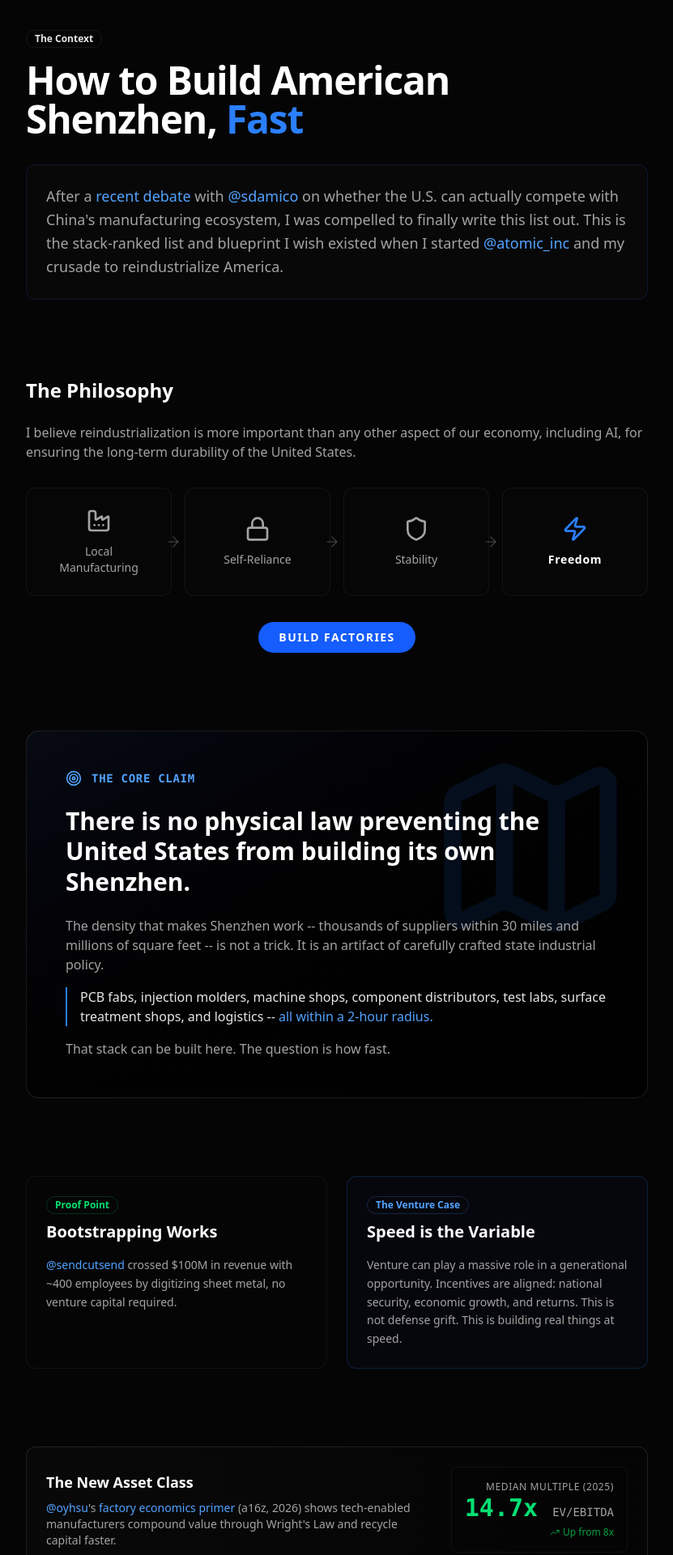
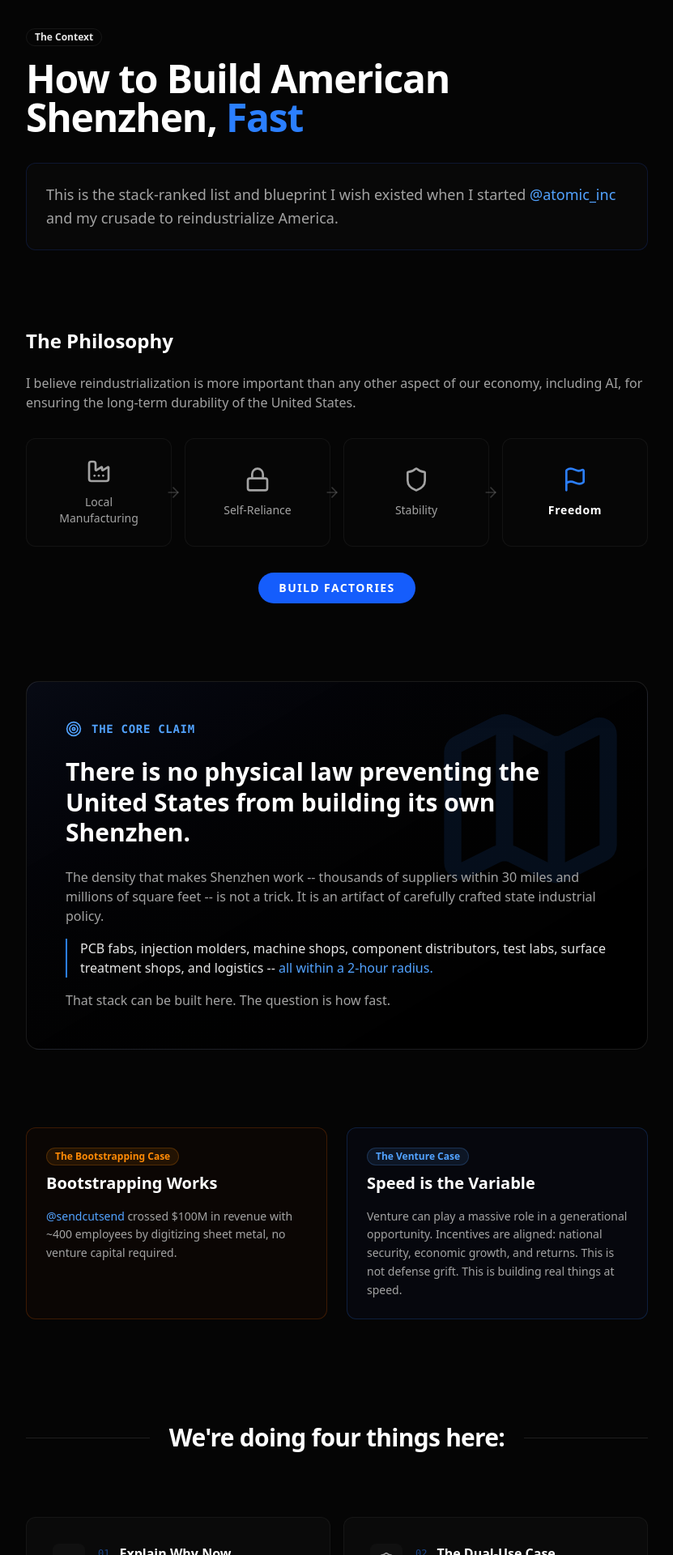
Before and after one commit to eliotmortimore/Make-America-Shenzhen, a Next.js app in the folder american-shenzhen/: page / in a window 1280 px wide. Shown: the part 880-2800 px from the top of the page at 81% size, without its empty margins (224-1055 px from the left). Built offline with nearby package versions, Linux system fonts and the light colour scheme.

Commit message:
Enhance UI: sticky sidebar, hero updates, and intro section refinements

```diff
--- a/american-shenzhen/app/page.tsx
+++ b/american-shenzhen/app/page.tsx
@@ -8,20 +8,24 @@ import { MarketValidation } from "@/components/features/market-validation";
 import { CompanyDirectory } from "@/components/features/company-directory";
 import { SourcesList } from "@/components/features/sources-list";
 import { Hero } from "@/components/features/hero";
+import { SectionTracker } from "@/components/ui/section-tracker";
 
 export default function Home() {
   return (
     <main className="min-h-screen bg-background selection:bg-blue-500/30 selection:text-blue-200">
       <Hero />
+      <SectionTracker />
 
       <Section className="pt-24 pb-12">
-        <ThesisIntro />
+        <div id="intro">
+          <ThesisIntro />
+        </div>
 
         <div className="mt-32" id="thesis">
           <SpeedThesis />
         </div>
 
-        <div className="mt-32">
+        <div className="mt-32" id="dual-use">
           <DualUseImperative />
         </div>
 
@@ -35,15 +39,15 @@ export default function Home() {
           <IndustryStackRank />
         </div>
 
-        <div className="mt-32">
+        <div className="mt-32" id="blueprint">
           <SupplyChainBlueprint />
         </div>
 
-        <div className="mt-32">
+        <div className="mt-32" id="market">
           <MarketValidation />
         </div>
 
-        <div className="mt-32">
+        <div className="mt-32" id="directory">
           <CompanyDirectory />
           <SourcesList />
         </div>
--- a/american-shenzhen/components/features/hero.tsx
+++ b/american-shenzhen/components/features/hero.tsx
@@ -44,12 +44,6 @@ export function Hero() {
             >
               View the Stack Rank
             </a>
-            <a
-              href="#thesis"
-              className="border border-neutral-800 text-white px-8 py-5 font-bold text-sm tracking-[0.1em] hover:bg-white/5 hover:border-white/20 transition-all uppercase inline-flex items-center justify-center min-w-[200px]"
-            >
-              Read the Thesis
-            </a>
           </div>
         </motion.div>
       </div>
--- a/american-shenzhen/components/features/thesis-intro.tsx
+++ b/american-shenzhen/components/features/thesis-intro.tsx
@@ -1,7 +1,7 @@
 "use client";
 
 import { motion } from "framer-motion";
-import { Factory, Shield, Lock, Zap, ArrowRight, BarChart3, Map, Target, TrendingUp, Layers } from "lucide-react";
+import { Factory, Shield, Lock, Flag, ArrowRight, BarChart3, Map, Target, TrendingUp, Layers } from "lucide-react";
 import { Card } from "@/components/ui/card";
 import { Badge } from "@/components/ui/badge";
 import { cn } from "@/lib/utils";
@@ -11,7 +11,7 @@ export function ThesisIntro() {
     { icon: Factory, label: "Local Manufacturing", arrow: true },
     { icon: Lock, label: "Self-Reliance", arrow: true },
     { icon: Shield, label: "Stability", arrow: true },
-    { icon: Zap, label: "Freedom", arrow: false },
+    { icon: Flag, label: "Freedom", arrow: false },
   ];
 
   const fourThings = [
@@ -54,7 +54,7 @@ export function ThesisIntro() {
 
         <Card className="bg-secondary/20 border-blue-900/30">
           <p className="text-lg text-muted-foreground leading-relaxed">
-            After a <a href="https://x.com/ti_morse/status/2027437376256315497?s=20" className="text-blue-400 hover:text-blue-300 transition-colors" target="_blank" rel="noopener noreferrer">recent debate</a> with <a href="https://x.com/@sdamico" className="text-blue-400 hover:text-blue-300 transition-colors" target="_blank" rel="noopener noreferrer">@sdamico</a> on whether the U.S. can actually compete with China&apos;s manufacturing ecosystem, I was compelled to finally write this list out. This is the stack-ranked list and blueprint I wish existed when I started <a href="https://x.com/@atomic_inc" className="text-blue-400 hover:text-blue-300 transition-colors" target="_blank" rel="noopener noreferrer">@atomic_inc</a> and my crusade to reindustrialize America.
+            This is the stack-ranked list and blueprint I wish existed when I started <a href="https://x.com/@atomic_inc" className="text-blue-400 hover:text-blue-300 transition-colors" target="_blank" rel="noopener noreferrer">@atomic_inc</a> and my crusade to reindustrialize America.
           </p>
         </Card>
       </div>
@@ -123,9 +123,9 @@ export function ThesisIntro() {
 
       {/* Venture Case & Economics */}
       <div className="grid grid-cols-1 lg:grid-cols-2 gap-6">
-        <Card className="space-y-4 bg-secondary/5 border-white/5">
+        <Card className="space-y-4 bg-orange-950/10 border-orange-500/20">
           <div className="flex items-center gap-2 mb-2">
-            <Badge variant="outline" className="text-green-400 border-green-400/20">Proof Point</Badge>
+            <Badge variant="outline" className="text-orange-400 border-orange-400/20 bg-orange-400/10">The Bootstrapping Case</Badge>
           </div>
           <h4 className="text-xl font-semibold text-white">Bootstrapping Works</h4>
           <p className="text-sm text-muted-foreground leading-relaxed">
@@ -135,7 +135,7 @@ export function ThesisIntro() {
 
         <Card className="space-y-4 bg-blue-950/10 border-blue-500/20">
           <div className="flex items-center gap-2 mb-2">
-            <Badge variant="outline" className="text-blue-400 border-blue-400/20">The Venture Case</Badge>
+            <Badge variant="outline" className="text-blue-400 border-blue-400/20 bg-blue-400/10">The Venture Case</Badge>
           </div>
           <h4 className="text-xl font-semibold text-white">Speed is the Variable</h4>
           <p className="text-sm text-muted-foreground leading-relaxed">
@@ -144,29 +144,16 @@ export function ThesisIntro() {
         </Card>
       </div>
 
-      <Card className="bg-gradient-to-r from-secondary/20 to-transparent border-white/10">
-        <div className="flex flex-col md:flex-row gap-6 items-start md:items-center justify-between">
-          <div className="space-y-2">
-            <h4 className="text-lg font-semibold text-white">The New Asset Class</h4>
-            <p className="text-sm text-muted-foreground max-w-xl">
-              <a href="https://x.com/@oyhsu" className="text-blue-400 hover:underline">@oyhsu</a>&apos;s <a href="https://a16z.com/a-primer-on-factory-economics-for-startups/" className="text-blue-400 hover:underline">factory economics primer</a> (a16z, 2026) shows tech-enabled manufacturers compound value through Wright&apos;s Law and recycle capital faster.
-            </p>
+      {/* The Four Things */}
+      <div className="space-y-12">
+        <div className="relative py-8">
+          <div className="absolute inset-0 flex items-center" aria-hidden="true">
+            <div className="w-full border-t border-white/10"></div>
           </div>
-          <div className="flex flex-col items-end shrink-0 bg-background/50 p-4 rounded-lg border border-white/5">
-            <span className="text-xs text-muted-foreground uppercase tracking-wider">Median Multiple (2025)</span>
-            <span className="text-3xl font-bold text-green-400 font-mono">14.7x <span className="text-sm text-muted-foreground font-normal">EV/EBITDA</span></span>
-            <span className="text-xs text-green-500/80 flex items-center gap-1 mt-1">
-              <TrendingUp className="h-3 w-3" /> Up from 8x
-            </span>
+          <div className="relative flex justify-center">
+            <span className="bg-background px-6 text-2xl md:text-3xl font-bold text-white tracking-tight">We&apos;re doing four things here:</span>
           </div>
         </div>
-      </Card>
-
-      {/* The Four Things */}
-      <div className="space-y-8">
-        <h3 className="text-2xl font-semibold text-white border-b border-white/10 pb-4">
-          We&apos;re doing four things here:
-        </h3>
 
         <div className="grid grid-cols-1 md:grid-cols-2 gap-4">
           {fourThings.map((item, i) => (
--- /dev/null
+++ b/american-shenzhen/components/ui/section-tracker.tsx
@@ -0,0 +1,70 @@
+"use client";
+
+import { useState, useEffect } from "react";
+import { motion, AnimatePresence } from "framer-motion";
+
+const sections = [
+  { id: "intro", label: "Intro" },
+  { id: "thesis", label: "Part I" },
+  { id: "dual-use", label: "Part II" },
+  { id: "stack-rank", label: "Part III" },
+  { id: "blueprint", label: "Blueprint" },
+  { id: "market", label: "Validation" },
+  { id: "directory", label: "Directory" },
+];
+
+export function SectionTracker() {
+  const [activeSection, setActiveSection] = useState<string | null>(null);
+
+  useEffect(() => {
+    const handleScroll = () => {
+      const scrollPosition = window.scrollY + window.innerHeight / 3;
+
+      let found = false;
+      // Find the section that is currently active
+      // We iterate in reverse to find the last section that is above the scroll position
+      for (let i = sections.length - 1; i >= 0; i--) {
+        const section = document.getElementById(sections[i].id);
+        if (section) {
+          const rect = section.getBoundingClientRect();
+          const absoluteTop = rect.top + window.scrollY;
+
+          if (absoluteTop <= scrollPosition) {
+            setActiveSection(sections[i].id);
+            found = true;
+            break;
+          }
+        }
+      }
+
+      if (!found) {
+        setActiveSection(null);
+      }
+    };
+
+    window.addEventListener("scroll", handleScroll, { passive: true });
+    // Initial check with a slight delay to ensure DOM is ready
+    setTimeout(handleScroll, 100);
+
+    return () => window.removeEventListener("scroll", handleScroll);
+  }, []);
+
+  if (!activeSection) return null;
+
+  return (
+    <div className="hidden lg:block text-muted-foreground text-xs font-mono uppercase tracking-[0.2em]">
+      <AnimatePresence mode="wait">
+        <motion.div
+          key={activeSection}
+          initial={{ y: 20, opacity: 0 }}
+          animate={{ y: 0, opacity: 1 }}
+          exit={{ y: -20, opacity: 0 }}
+          transition={{ duration: 0.5, ease: [0.16, 1, 0.3, 1] }}
+          className="fixed top-32 left-12 xl:left-24 text-blue-500 font-bold mix-blend-screen pointer-events-none z-50"
+        >
+           {sections.find(s => s.id === activeSection)?.label}
+        </motion.div>
+      </AnimatePresence>
+    </div>
+  );
+}
```
Also changed, not shown: american-shenzhen/components/features/speed-thesis.tsx (+8 -15 lines), 2 other files (tests, documents, lock files or other folders).
